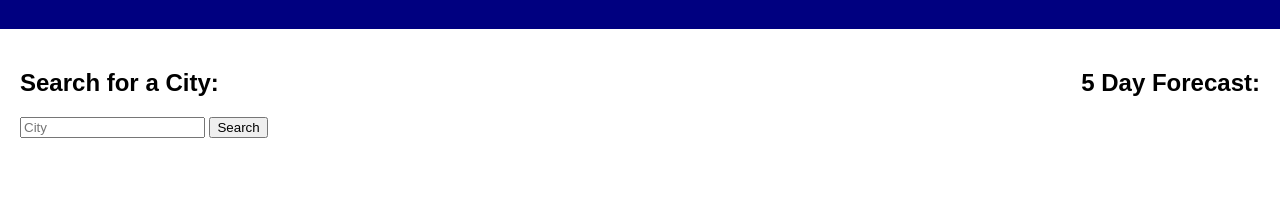
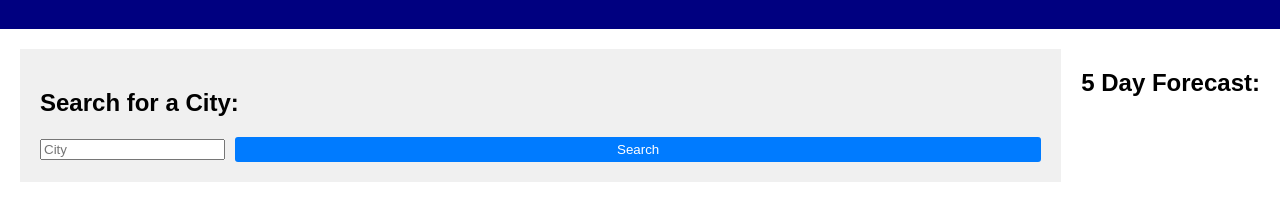
Before and after one commit to daisyosebe/my_weather_app, a plain HTML site: page index.html in a window 1280 px wide. Shown: the part 71-292 px from the top of the page. Drawn offline with nearby package versions, Linux system fonts and the light colour scheme.

Commit message:
search container css

```diff
--- a/assets/css/style.css
+++ b/assets/css/style.css
@@ -14,3 +14,43 @@ body {
     justify-content: space-between;
     padding: 20px;
 }
+
+.left-container {
+    flex: 1;
+    margin-right: 20px;
+}
+.search-container {
+    background-color: #f0f0f0;
+    padding: 20px;
+    margin-bottom: 20px;
+}
+
+.search-container h2 {
+    font-weight: bold;
+}
+
+.search-container form {
+    margin-top: 10px;
+    display: flex;
+    align-items: center;
+}
+.search-container button {
+    padding: 5px 0;
+    width: 100%;
+    background-color: #007bff;
+    color: white;
+    border: none;
+    border-radius: 3px;
+    cursor: pointer;
+    margin-left: 10px;
+}
+#city input{
+    flex: 1; /* Expand input field to fill available space */
+    padding: 5px;
+    border: 1px solid #ccc;
+    border-radius: 3px;
+
+}
+.search-container button:hover {
+    background-color: #0056b3;
+}
```
